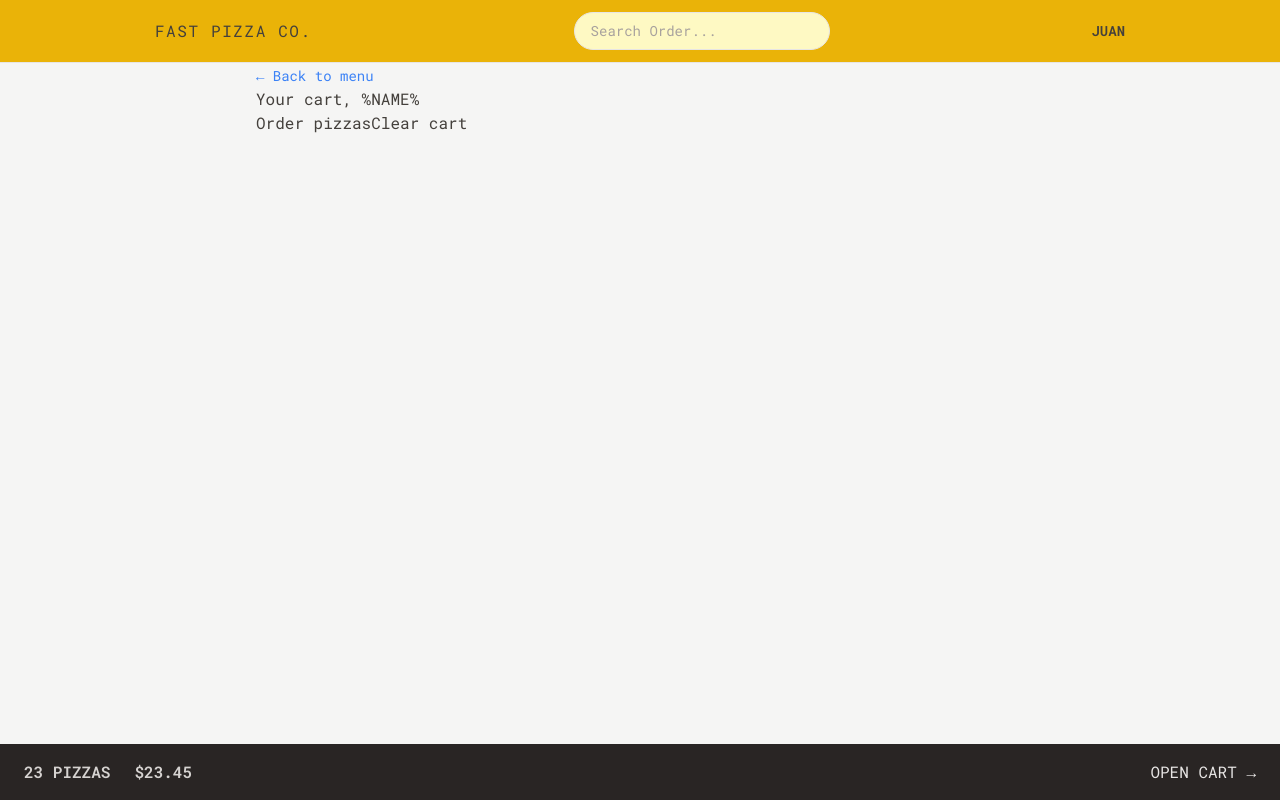
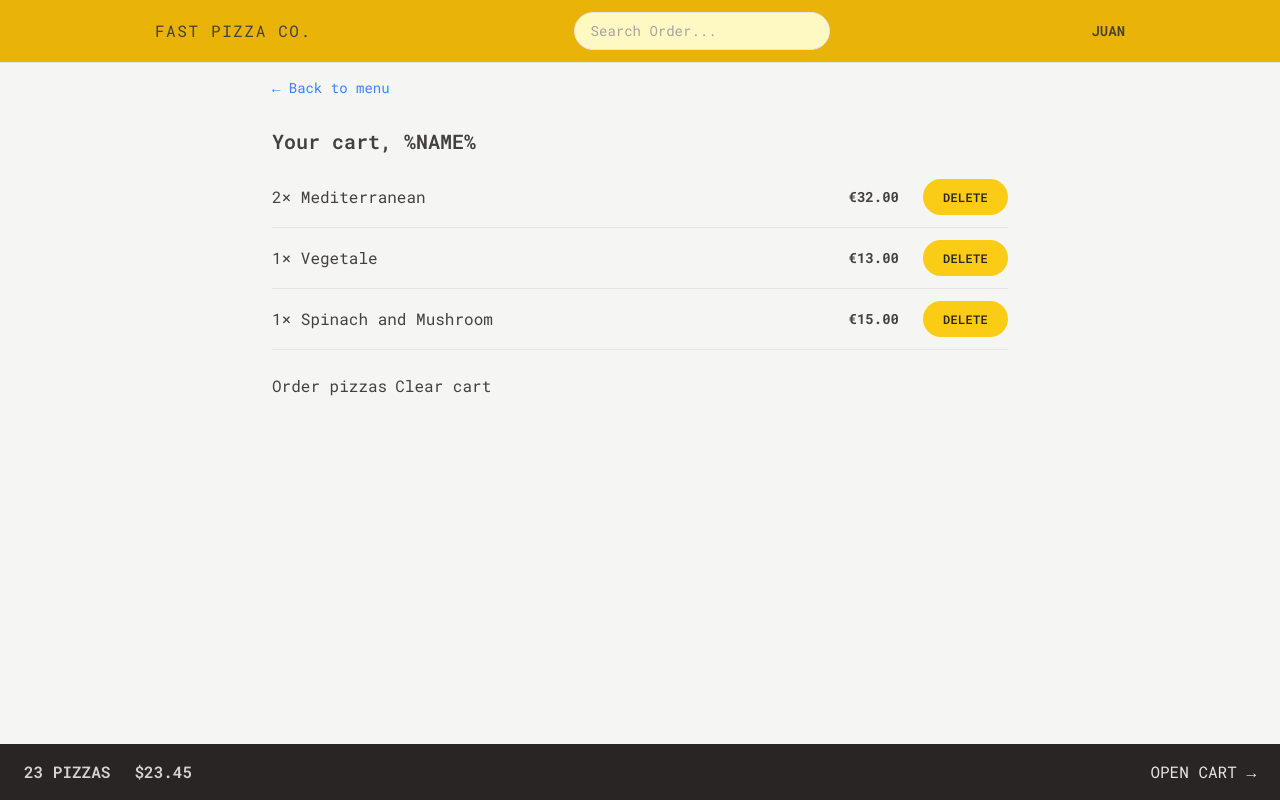
Before and after one commit to juanLude/pizza-ordering-app, a React (Vite) app: page /cart in a window 1280 px wide. Built offline with nearby package versions, Linux system fonts and the light colour scheme.

Commit message:
style CartItem component

```diff
--- a/src/features/cart/Cart.jsx
+++ b/src/features/cart/Cart.jsx
@@ -1,5 +1,6 @@
 import { Link } from "react-router-dom";
 import LinkButton from "../../ui/LinkButton";
+import CartItem from "./CartItem";
 
 const fakeCart = [
   {
@@ -30,12 +31,16 @@ function Cart() {
   const cart = fakeCart;
 
   return (
-    <div>
+    <div className="px-4 py-3">
       <LinkButton to="/menu">&larr; Back to menu</LinkButton>
 
-      <h2>Your cart, %NAME%</h2>
-
-      <div>
+      <h2 className="mt-7 text-xl font-semibold">Your cart, %NAME%</h2>
+      <ul className="mt-3 divide-y divide-stone-200 border-b">
+        {cart.map((item) => (
+          <CartItem item={item} key={item.key} />
+        ))}
+      </ul>
+      <div className="mt-6 space-x-2">
         <Link to="/order/new">Order pizzas</Link>
         <button type="primary">Clear cart</button>
       </div>
--- a/src/features/cart/CartItem.jsx
+++ b/src/features/cart/CartItem.jsx
@@ -1,3 +1,4 @@
+import Button from "../../ui/Button";
 import { formatCurrency } from "../../utils/helpers";
 
 // eslint-disable-next-line react/prop-types
@@ -6,12 +7,13 @@ function CartItem({ item }) {
   const { pizzaId, name, quantity, totalPrice } = item;
 
   return (
-    <li>
-      <p>
+    <li className="py-3 sm:flex sm:items-center sm:justify-between">
+      <p className="mb-1 sm:mb-0">
         {quantity}&times; {name}
       </p>
-      <div>
-        <p>{formatCurrency(totalPrice)}</p>
+      <div className="flex items-center justify-between sm:gap-6">
+        <p className="text-sm font-bold">{formatCurrency(totalPrice)}</p>
+        <Button type="small">Delete</Button>
       </div>
     </li>
   );
```
